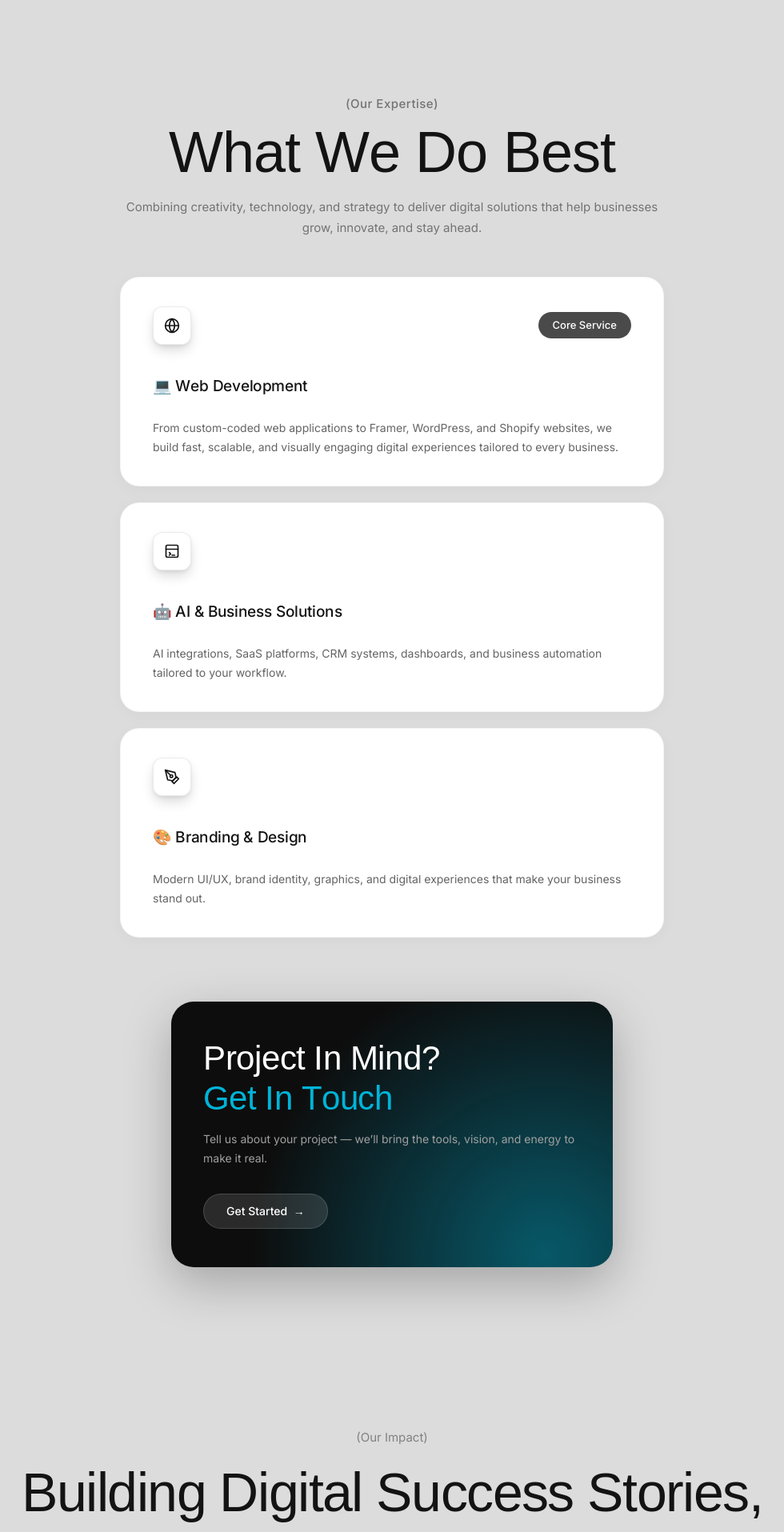
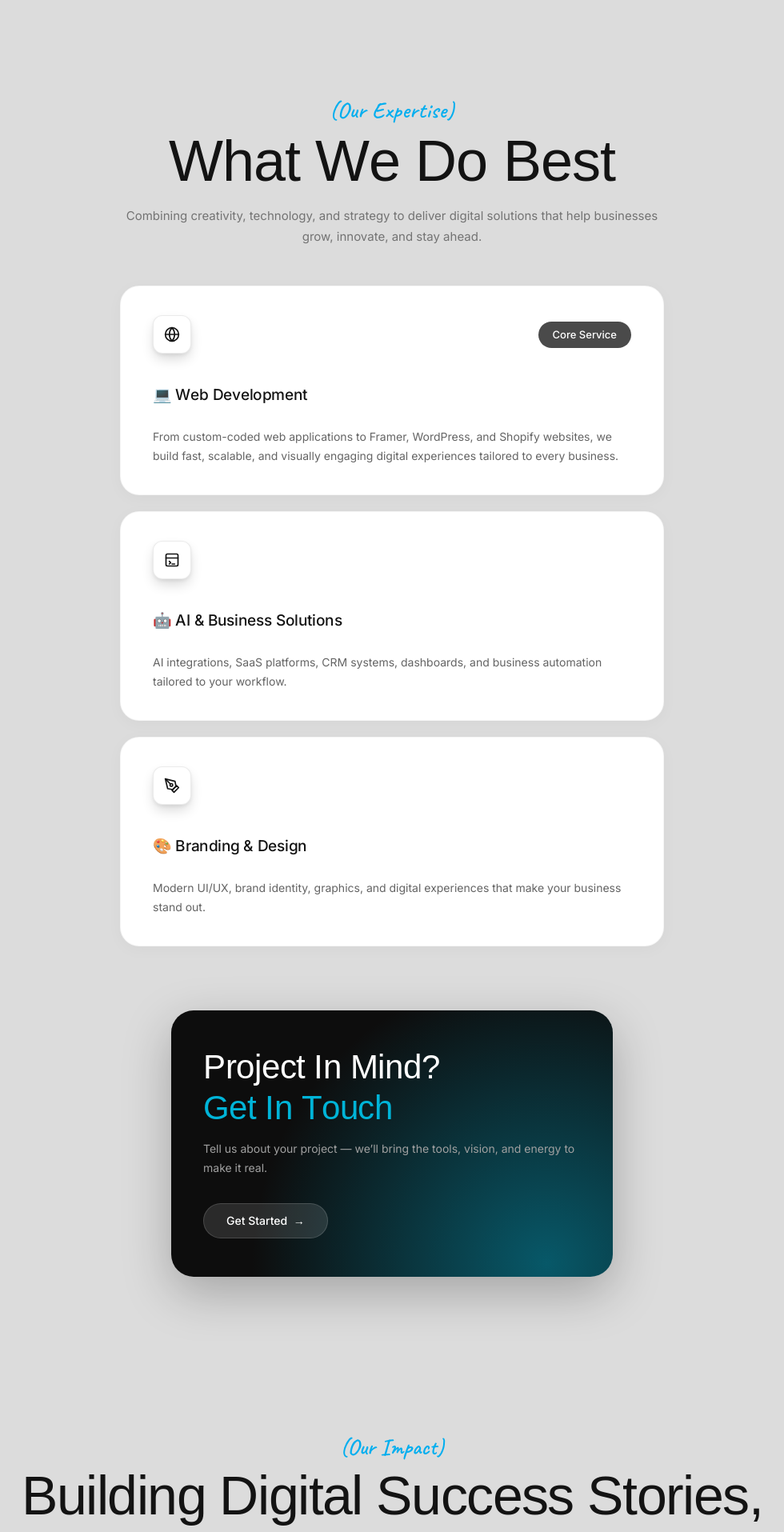
Before and after one commit to MuhammadFaizan-prog/clydara-website-2026, a React (Vite) app: page /about in a window 1280 px wide. Shown: the part 3360-5275 px from the top of the page at 80% size, without its empty margins (150-1130 px from the left). Built offline with nearby package versions, Linux system fonts and the light colour scheme; a web font is replaced by a local one.

Commit message:
fix: standardized all page subheadings/eyebrows to Caveat signature font in cyan blue (#00aeef)

```diff
--- a/src/components/FAQ/FAQ.css
+++ b/src/components/FAQ/FAQ.css
@@ -19,10 +19,11 @@
 }
 
 .faq-eyebrow {
-  font-family: var(--font-body);
-  font-size: 16px;
-  color: var(--color-text-secondary);
-  margin-bottom: 12px;
+  font-family: 'Caveat', cursive;
+  font-size: 28px;
+  color: #00aeef;
+  font-weight: 600;
+  margin-bottom: 8px;
 }
 
 .faq-headline {
--- a/src/components/Pricing/Pricing.css
+++ b/src/components/Pricing/Pricing.css
@@ -19,10 +19,11 @@
 }
 
 .pricing-eyebrow {
-  font-family: var(--font-body);
-  font-size: 16px;
-  color: var(--color-text-secondary);
-  margin-bottom: 12px;
+  font-family: 'Caveat', cursive;
+  font-size: 28px;
+  color: #00aeef;
+  font-weight: 600;
+  margin-bottom: 8px;
 }
 
 .pricing-headline {
--- a/src/components/Services/Services.css
+++ b/src/components/Services/Services.css
@@ -21,9 +21,10 @@
 }
 
 .services-eyebrow {
-  font-family: var(--font-body);
-  font-size: 16px;
-  color: var(--color-text-secondary);
+  font-family: 'Caveat', cursive;
+  font-size: 28px;
+  color: #00aeef;
+  font-weight: 600;
   margin-bottom: 8px;
 }
 
--- a/src/components/Testimonials/Testimonials.css
+++ b/src/components/Testimonials/Testimonials.css
@@ -16,9 +16,10 @@
 }
 
 .testimonials-eyebrow {
-  font-family: var(--font-body);
-  font-size: 16px;
-  color: var(--color-text-secondary);
+  font-family: 'Caveat', cursive;
+  font-size: 28px;
+  color: #00aeef;
+  font-weight: 600;
   margin-bottom: 8px;
 }
 
--- a/src/components/Values/Values.css
+++ b/src/components/Values/Values.css
@@ -55,10 +55,11 @@
 }
 
 .impact-eyebrow {
-  font-family: var(--font-body);
-  font-size: 15px;
-  color: rgb(130, 130, 130);
-  margin-bottom: 16px;
+  font-family: 'Caveat', cursive;
+  font-size: 28px;
+  color: #00aeef;
+  font-weight: 600;
+  margin-bottom: 8px;
 }
 
 .impact-headline {
--- a/src/components/Works/Works.css
+++ b/src/components/Works/Works.css
@@ -21,10 +21,11 @@
 }
 
 .works-subtitle {
-  font-family: var(--font-body);
-  font-size: 16px;
-  color: var(--color-text-secondary);
-  margin-bottom: 12px;
+  font-family: 'Caveat', cursive;
+  font-size: 28px;
+  color: #00aeef;
+  font-weight: 600;
+  margin-bottom: 8px;
 }
 
 .works-title {
--- a/src/pages/AboutPage.css
+++ b/src/pages/AboutPage.css
@@ -224,11 +224,11 @@
 }
 
 .about-eyebrow {
-  font-family: 'Inter', sans-serif;
-  font-size: 15px;
-  color: rgb(115, 115, 115);
-  font-weight: 500;
-  margin-bottom: 12px;
+  font-family: 'Caveat', cursive;
+  font-size: 28px;
+  color: #00aeef;
+  font-weight: 600;
+  margin-bottom: 8px;
 }
 
 .about-giant-heading {
--- a/src/styles/globals.css
+++ b/src/styles/globals.css
@@ -1,4 +1,4 @@
-@import url('https://fonts.googleapis.com/css2?family=Inter:wght@300;400;500;600;700&display=swap');
+@import url('https://fonts.googleapis.com/css2?family=Inter:wght@300;400;500;600;700&family=Caveat:wght@400;500;600;700&display=swap');
 @import './tokens.css';
 
 @font-face {
```
Also changed, not shown: src/components/CTA/CTA.css (+5 -3 lines).
